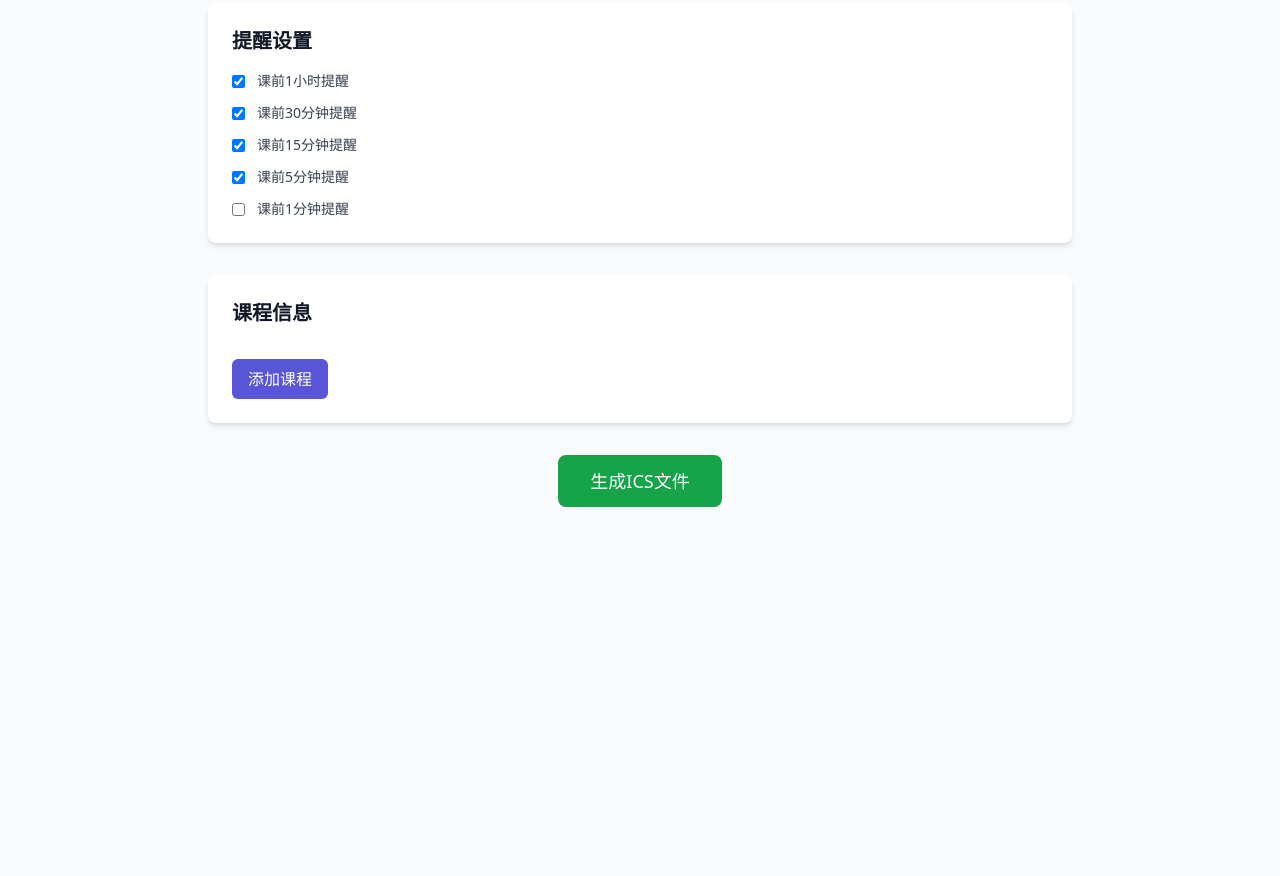
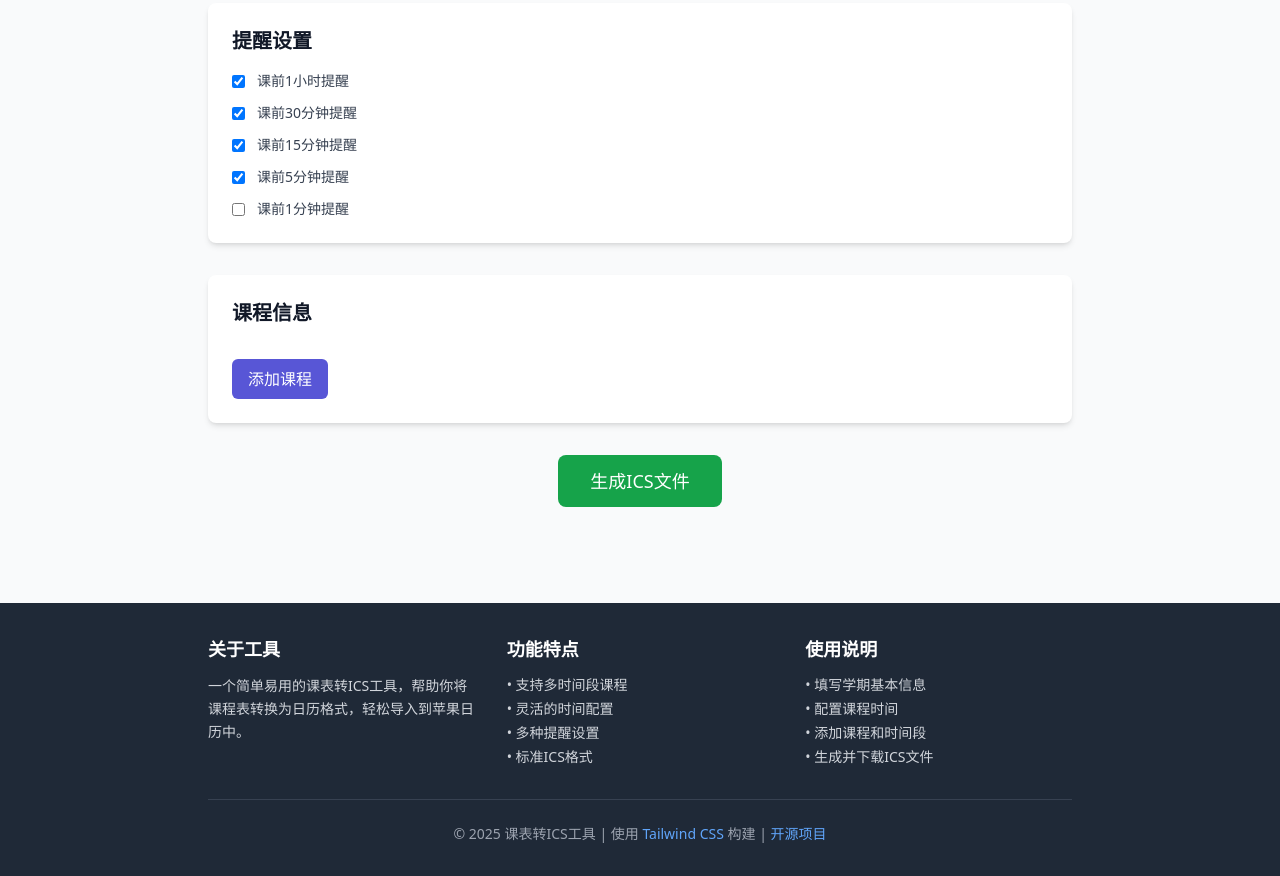
Before and after one commit to Lounwb/apple-timetable, a plain HTML site: page index.html in a window 1280 px wide. Shown: the part 1319-2195 px from the top of the page. Before the commit the page ends 1858 px from the top, so only its background shows below. Drawn offline with nearby package versions, Linux system fonts and the light colour scheme.

Commit message:
feat: 新增favicon和footer

```diff
--- a/index.html
+++ b/index.html
@@ -4,6 +4,8 @@
     <meta charset="UTF-8">
     <meta name="viewport" content="width=device-width, initial-scale=1.0">
     <title>课表转ICS工具</title>
+    <link rel="icon" type="image/svg+xml" href="favicon.svg">
+    <link rel="icon" type="image/x-icon" href="favicon.ico">
     <script src="https://cdn.tailwindcss.com"></script>
     <script>
         tailwind.config = {
@@ -120,6 +122,53 @@
         </div>
     </div>
 
+    <!-- Footer -->
+    <footer class="bg-gray-800 text-white py-8 mt-16">
+        <div class="container mx-auto px-4 max-w-4xl">
+            <div class="grid grid-cols-1 md:grid-cols-3 gap-8">
+                <!-- 关于工具 -->
+                <div>
+                    <h3 class="text-lg font-semibold mb-3">关于工具</h3>
+                    <p class="text-gray-300 text-sm leading-relaxed">
+                        一个简单易用的课表转ICS工具，帮助你将课程表转换为日历格式，轻松导入到苹果日历中。
+                    </p>
+                </div>
+
+                <!-- 功能特点 -->
+                <div>
+                    <h3 class="text-lg font-semibold mb-3">功能特点</h3>
+                    <ul class="text-gray-300 text-sm space-y-1">
+                        <li>• 支持多时间段课程</li>
+                        <li>• 灵活的时间配置</li>
+                        <li>• 多种提醒设置</li>
+                        <li>• 标准ICS格式</li>
+                    </ul>
+                </div>
+
+                <!-- 使用说明 -->
+                <div>
+                    <h3 class="text-lg font-semibold mb-3">使用说明</h3>
+                    <ul class="text-gray-300 text-sm space-y-1">
+                        <li>• 填写学期基本信息</li>
+                        <li>• 配置课程时间</li>
+                        <li>• 添加课程和时间段</li>
+                        <li>• 生成并下载ICS文件</li>
+                    </ul>
+                </div>
+            </div>
+
+            <!-- 版权信息 -->
+            <div class="border-t border-gray-700 mt-8 pt-6 text-center">
+                <p class="text-gray-400 text-sm">
+                    © 2025 课表转ICS工具 | 使用
+                    <a href="https://tailwindcss.com/" class="text-blue-400 hover:text-blue-300" target="_blank">Tailwind CSS</a>
+                    构建 |
+                    <a href="https://github.com" class="text-blue-400 hover:text-blue-300" target="_blank">开源项目</a>
+                </p>
+            </div>
+        </div>
+    </footer>
+
     <script src="script.js"></script>
 </body>
 </html>
```
Also changed, not shown: favicon.svg (added).
